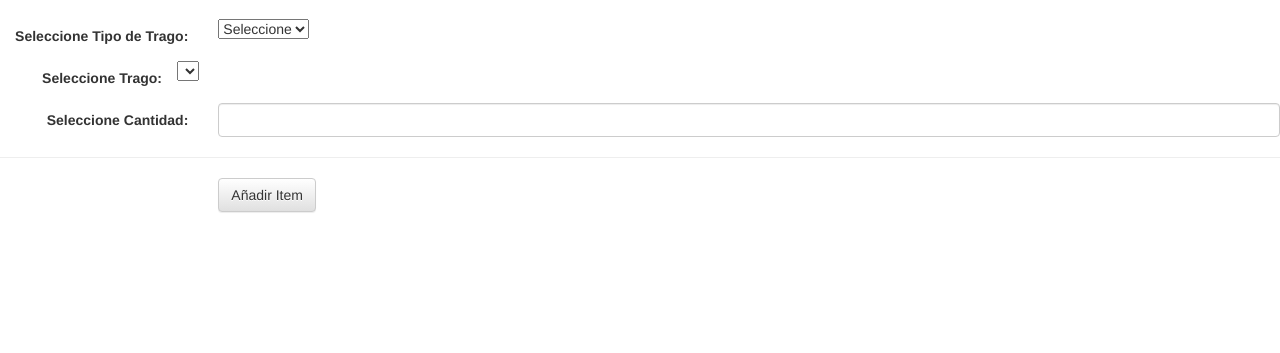
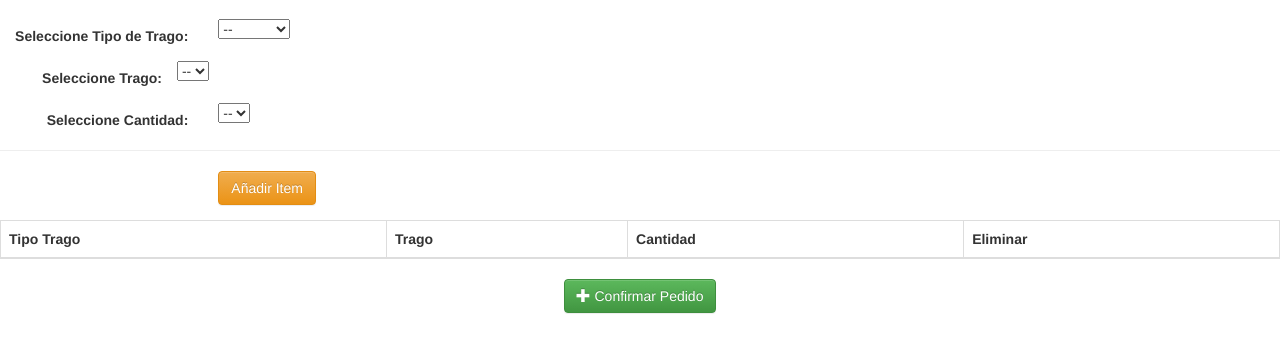
Before and after one commit to yasnabama/proyectoWeb, a Flask app: page /form in a window 1280 px wide. Shown: the part 51-404 px from the top of the page. Run offline with Flask 2, Linux system fonts and the light colour scheme; data comes from the database, SQL or seed files in the repository; lists and menus that the app fills with data are empty; some libraries are stand-ins or nearby versions.

Commit message:
formulario añadir pedido

```diff
--- a/templates/form.html
+++ b/templates/form.html
@@ -4,11 +4,11 @@
 
 {% block content %}
     <form class="form-horizontal" role="form" name="input"  method="post" enctype="multipart/form-data">
-        <div class="form-group">
+        <div class="form-group" class="col-lg-6 col-lg-offset-3 text-center">
             <label for="tipoTrago" class="col-sm-2 control-label">Seleccione Tipo de Trago:</label>
             <div class="col-sm-10">
-                <select name="seleccionTrago" width="300px" id="tipoTrago" >
-                    <option name="">Seleccione</opcion>
+                <select name="seleccionTipoTrago" width="300px" id="tipoTrago" >
+                    <option name="">--</opcion>
                     {% for trago in entries %}
                         <option name="{{trago.tipo}}">{{trago.tipo}}</option>
                     {% endfor %}
@@ -16,12 +16,14 @@
 
             </div>
         </div>
+
         <div class="form-group">
             <div class="col-sm-10">
-                 <label for="tipoTrago" class="col-sm-2 control-label">Seleccione Trago:</label>
-                <select name="seleccionTrago" width="300px" >
-                    {% for trago in entries %}
-                        <option name="{{trago.id_trago}}">{{trago.trago}}</option>
+                <label for="Trago" class="col-sm-2 control-label">Seleccione Trago:</label>
+                <select name="seleccionTrago" width="300px">
+                    <option name="">--</opcion>
+                    {% for trago in ent %}
+                        <option name="{{trago.trago}}">{{trago.trago}}</option>
                     {% endfor %}
                 </select>
             </div>
@@ -30,14 +32,39 @@
         <div class="form-group">
             <label for="trago" class="col-sm-2 control-label">Seleccione Cantidad:</label>
             <div class="col-sm-10">
-                <input class="form-control" type="text" name="trago" >
+                <select name="seleccionCantidad" width="300px" id="cantidad">
+                    <option name="">--</opcion>
+                    <option name="1">1</opcion>
+                    <option name="2">2</opcion>
+                    <option name="3">3</opcion>
+                    <option name="4">4</opcion>
+                    <option name="5">5</opcion>
+                    <option name="6">6</opcion>
+                    <option name="7">7</opcion>
+                </select>
             </div>
         </div>
         <hr>
         <div class="form-group">
             <div class="col-sm-offset-2 col-sm-10">
-            <input type="submit" value="Añadir Item" class="btn btn-default">
+            <button type="button" value="añadirItem" name="añadirItem" id="añadirItem"class="btn btn-warning añadirItem">Añadir Item</button>
             </div>
         </div>
     </form>
+
+    <div align="center" id="containers">
+            <table class="table table-hover table-bordered" padding-left="100" id="tablamon">
+                <thead>
+                    <th>Tipo Trago</th>
+                    <th>Trago</th>
+                    <th>Cantidad</th>
+                    <th>Eliminar</th>
+                </thead>
+                <tbody id="tabla_resumen"></tbody>
+            </table>
+            <button type="button" class="btn btn-success" id="confirmar" name="confirmar">
+                <span class="glyphicon glyphicon-plus"></span>
+                Confirmar Pedido
+            </button>
+        </div>
 {% endblock content %}
```
